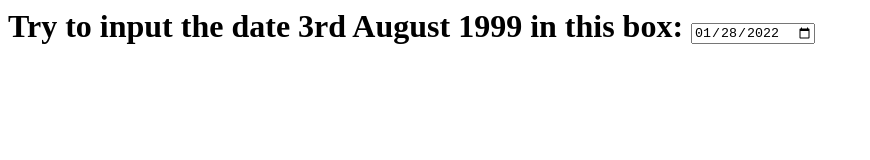
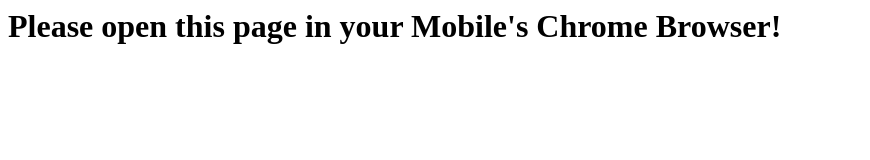
Before and after one commit to devanshusomani99/devanshusomani99.github.io, a plain HTML site: page fill_out_date.html in a window 1280 px wide. Shown: the whole page, without its empty margins (0-870 px from the left). Drawn offline with Linux system fonts and the light colour scheme.

Commit message:
updated fill_out_date.html

```diff
--- a/fill_out_date.html
+++ b/fill_out_date.html
@@ -1,10 +1,15 @@
 <html>
     <head></head>
     <body>
-        <h1>
-            <label for="start">Try to input the date 3rd August 1999 in this box:</label>
+    <h1 id="demo"> </h1>
+    <script>
+        if(/Android|webOS|iPhone|iPad|iPod|BlackBerry/i.test(navigator.userAgent)){
+            document.getElementById("demo").innerHTML= '<label for="start">Try to input the date 3rd August 1999 in this box:</label> <input type="date" id="start" name="trip-start" value="2022-01-28" min="1950-01-01">';
+        }else{
+            document.getElementById("demo").innerHTML = "Please open this page in your Mobile's Chrome Browser!";
+        }
+    </script>
 
-            <input type="date" id="start" name="trip-start" value="2022-01-28" min="1950-01-01">
-        </h1>
+    </h1>
     </body>
 </html>
```
